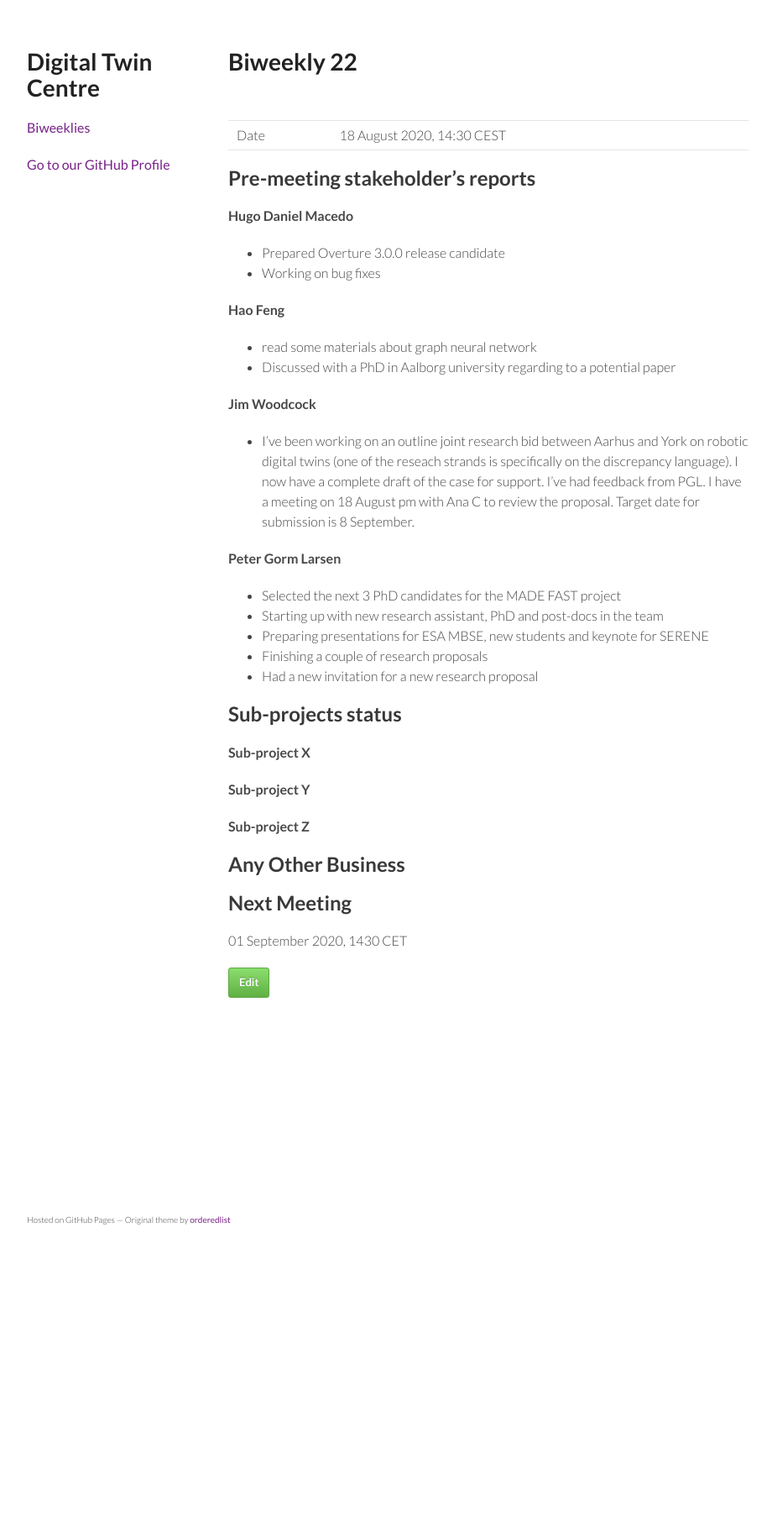
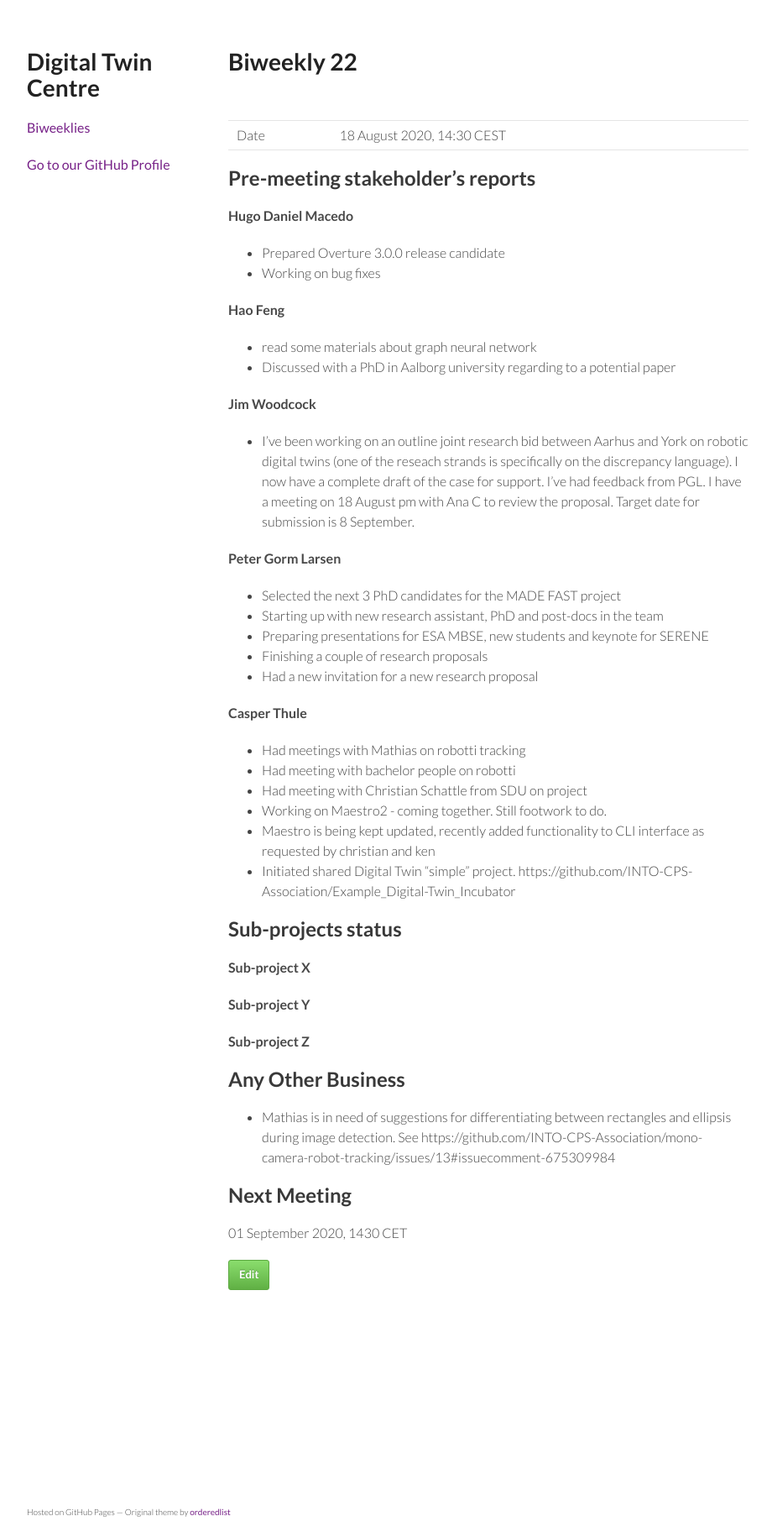
Before and after one commit to digitaltwincentre/digitaltwincentre.github.io, a Jekyll site: the page built from _biweeklies/Biweekly-22.md, in a window 1280 px wide. Shown: the whole page at 84% size, without its empty margins (178-1098 px from the left). Built offline with Jekyll 4.4.1, drawn with Linux system fonts in a browser that asks for light colours; nearby versions of some CDN libraries; before the commit the page ends 1482 px from its top, so only the background shows below that.

Commit message:
Update Biweekly-22.md

```diff
--- a/_biweeklies/Biweekly-22.md
+++ b/_biweeklies/Biweekly-22.md
@@ -38,6 +38,14 @@ date: 18 August 2020, 1430 CEST
 * Finishing a couple of research proposals
 * Had a new invitation for a new research proposal
 
+#### Casper Thule
+* Had meetings with Mathias on robotti tracking
+* Had meeting with bachelor people on robotti
+* Had meeting with Christian Schattle from SDU on project
+* Working on Maestro2 - coming together. Still footwork to do.
+* Maestro is being kept updated, recently added functionality to CLI interface as requested by christian and ken
+* Initiated shared Digital Twin "simple" project. https://github.com/INTO-CPS-Association/Example_Digital-Twin_Incubator
+
 
 ## Sub-projects status
 
@@ -49,6 +57,7 @@ date: 18 August 2020, 1430 CEST
 #### Sub-project Z
 
 ##  Any Other Business
+* Mathias is in need of suggestions for differentiating between rectangles and ellipsis during image detection. See https://github.com/INTO-CPS-Association/mono-camera-robot-tracking/issues/13#issuecomment-675309984
 
 Next Meeting
 ------------
```
